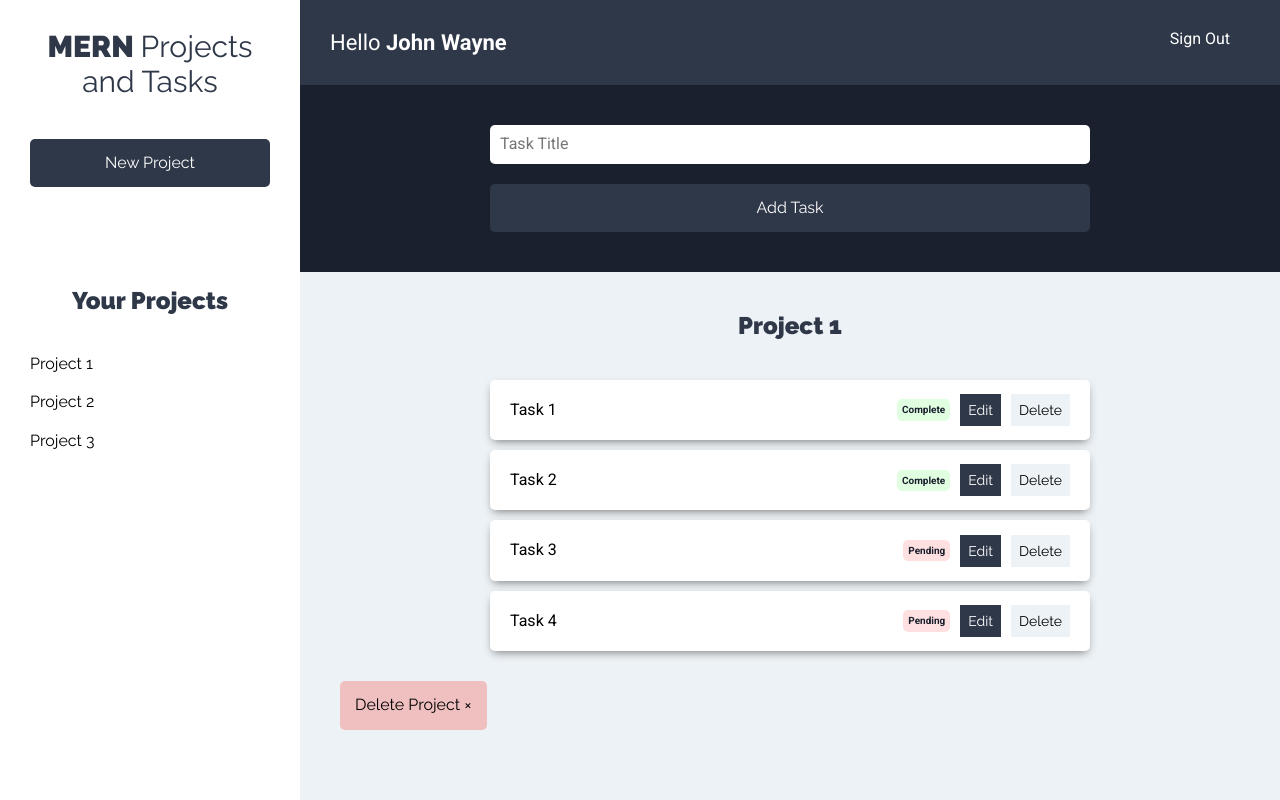
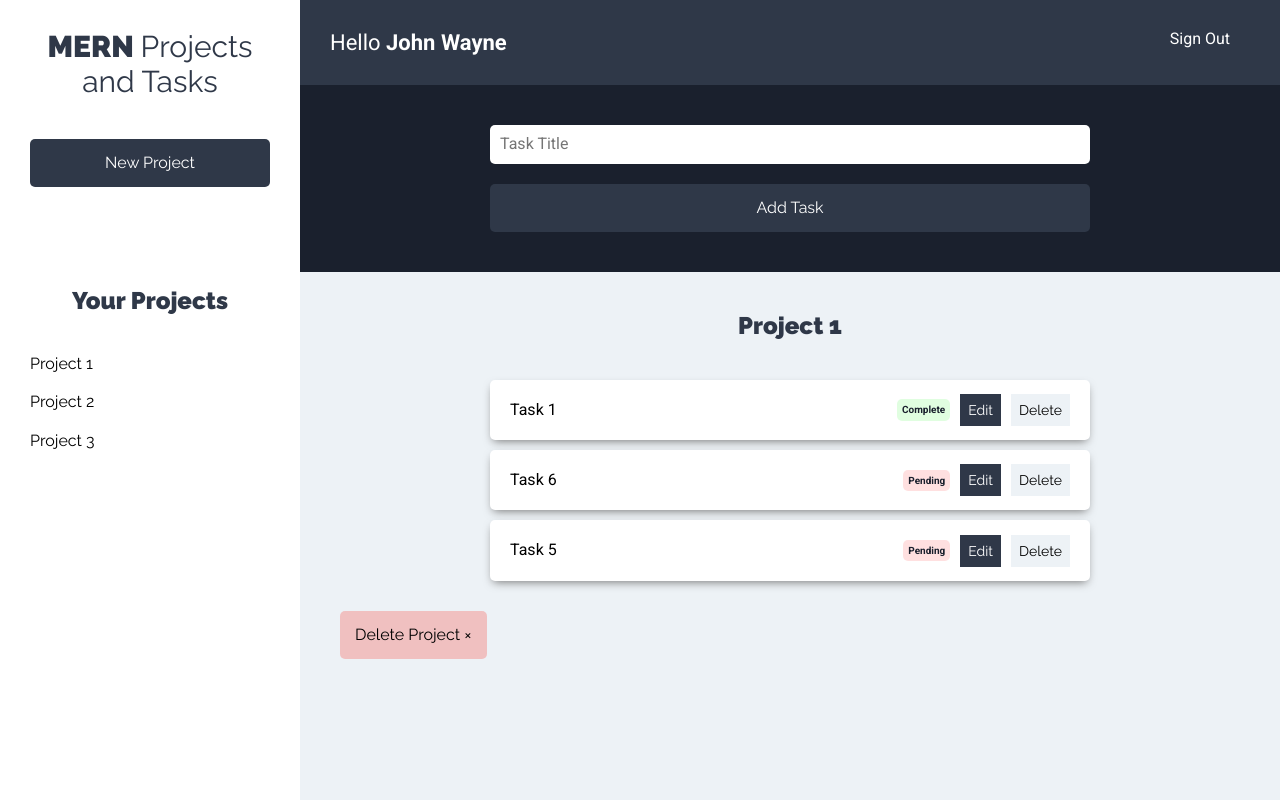
Before and after one commit to cristianortiz/MERN_Project, a React (Create React App) app in the folder client/: page /projects in a window 1280 px wide. Both pictures are taken after a click on the button "Project 1". Built offline with nearby package versions, Linux system fonts and the light colour scheme.

Commit message:
tasks context files; taskState, taksReducer, taksContext, initial setup and taskState functions and props to get all tasks created and filter the tasks of a specific project based on their id

```diff
--- a/client/src/App.js
+++ b/client/src/App.js
@@ -4,10 +4,12 @@ import Login from "./components/auth/Login";
 import Register from "./components/auth/Register";
 import Projects from "./components/projects/Projects";
 import ProjecState from "./context/projects/projectState";
+import TaskState from "./context/tasks/taskState";
 function App() {
   //inside Route component the routes of the app
   return (
     <ProjecState>
+      <TaskState>
         <Router>
           <Switch>
             <Route exact path="/" component={Login} />
@@ -15,6 +17,7 @@ function App() {
             <Route exact path="/projects" component={Projects} />
           </Switch>
         </Router>
+      </TaskState>
     </ProjecState>
   );
 }
--- a/client/src/components/projects/SingleProject.js
+++ b/client/src/components/projects/SingleProject.js
@@ -1,14 +1,25 @@
 import React, { useContext } from "react";
 import ProjectContext from "../../context/projects/projectContext";
+import TaskContext from "../../context/tasks/taskContext";
 const SingleProject = ({ project }) => {
   //get projectState props and functions through ProjectContext
   const projectContext = useContext(ProjectContext);
   const { activeProject } = projectContext;
 
+  //get TaskState props and functions through TaskContext
+  const taskContext = useContext(TaskContext);
+  const { getTasks } = taskContext;
+
+  //function to set a project as active and get their tasks
+  const getActiveProject = (id) => {
+    activeProject(id); //set as the active project based on the id
+    getTasks(id); //get their list of tasks
+  };
+
   return (
     <li>
       <button
-        onClick={() => activeProject(project.id)}
+        onClick={() => getActiveProject(project.id)}
         type="button"
         className="btn btn-blank"
       >
--- a/client/src/components/tasks/TasksList.js
+++ b/client/src/components/tasks/TasksList.js
@@ -1,11 +1,17 @@
 import React, { Fragment, useContext } from "react";
 import ProjectContext from "../../context/projects/projectContext";
+import TaskContext from "../../context/tasks/taskContext";
 import SingleTask from "./SingleTask";
 const TasksList = () => {
   //using projectContext to use their props and functions
   const projectsContext = useContext(ProjectContext);
   //destructruring active_project, deleteProject from projectcontext
   const { active_project, deleteProject } = projectsContext;
+
+  //---get taskState to use their props and functions through taskContext--
+  const taskContext = useContext(TaskContext);
+  const { tasks_project } = taskContext;
+
   //if there is no project selected or clicked previously
   if (!active_project) return <h2>Select a Project</h2>;
   //the project in which the user makes click, are flagged as active, and now is the selected to show its data
@@ -17,22 +23,14 @@ const TasksList = () => {
     deleteProject(project_selected.id);
   };
 
-  //test tasks array
-  const tasks = [
-    { task_name: "Task 1", state: true },
-    { task_name: "Task 2", state: true },
-    { task_name: "Task 3", state: false },
-    { task_name: "Task 4", state: false },
-  ];
-
   return (
     <Fragment>
       <h2>{project_selected.proj_name}</h2>
       <ul className="list-tasks">
-        {tasks.length === 0 ? (
+        {tasks_project.length === 0 ? (
           <li className="task">No Tasks Created</li>
         ) : (
-          tasks.map((task) => <SingleTask task={task} />)
+          tasks_project.map((task) => <SingleTask task={task} />)
         )}
       </ul>
       <button
--- /dev/null
+++ b/client/src/context/tasks/taskContext.js
@@ -0,0 +1,5 @@
+import { createContext } from "react";
+
+const TaskContext = createContext();
+
+export default TaskContext;
--- /dev/null
+++ b/client/src/context/tasks/taskReducer.js
@@ -0,0 +1,16 @@
+import { TASKS_PROJECT } from "../../types";
+
+export default (state, action) => {
+  switch (action.type) {
+    case TASKS_PROJECT:
+      return {
+        ...state, //copy of actual taskState
+        tasks_project: state.tasks.filter(
+          //filter in all tasks those who belongs to a specific id project
+          (task) => task.id_project === action.payload
+        ),
+      };
+    default:
+      return state;
+  }
+};
--- /dev/null
+++ b/client/src/context/tasks/taskState.js
@@ -0,0 +1,49 @@
+import React, { useReducer } from "react";
+import TaskReducer from "./taskReducer";
+import TaskContext from "./taskContext";
+import { TASKS_PROJECT } from "../../types";
+
+const TaskState = (props) => {
+  const initialState = {
+    tasks: [
+      { task_name: "Task 1", state: true, id_project: 1 },
+      { task_name: "Task 2", state: true, id_project: 2 },
+      { task_name: "Task 3", state: false, id_project: 3 },
+      { task_name: "Task 23", state: false, id_project: 4 },
+      { task_name: "Task 33", state: false, id_project: 3 },
+      { task_name: "Task 43", state: false, id_project: 2 },
+      { task_name: "Task 6", state: false, id_project: 1 },
+      { task_name: "Task 7", state: false, id_project: 4 },
+      { task_name: "Task 9", state: false, id_project: 2 },
+      { task_name: "Task 5", state: false, id_project: 1 },
+      { task_name: "Task 11", state: false, id_project: 4 },
+      { task_name: "Task 12", state: false, id_project: 3 },
+    ],
+    tasks_project: null,
+  };
+
+  //dispatch and state
+  const [state, dispatch] = useReducer(TaskReducer, initialState);
+
+  //----------Taks Dispatch functions----------------------------
+  //get the tasks related to a specific project
+  const getTasks = (id_project) => {
+    dispatch({
+      type: TASKS_PROJECT,
+      payload: id_project, //id will be the action.payload value in taskReducer
+    });
+  };
+
+  return (
+    <TaskContext.Provider
+      value={{
+        tasks: state.tasks, //all the tasks created
+        tasks_project: state.tasks_project, //tasks of a specific project
+        getTasks, //get the list of taks of a specific project
+      }}
+    >
+      {props.children}
+    </TaskContext.Provider>
+  );
+};
+export default TaskState;
--- a/client/src/types/index.js
+++ b/client/src/types/index.js
@@ -9,3 +9,9 @@ export const VALIDATE_FORM = "VALIDATE_FORM";
 //flag a project in active mode
 export const ACTIVE_PROJECT = "ACTIVE_PROJECT";
 export const DELETE_PROJECT = "DELETE_PROJECT";
+
+/*-------------------------------------------------------
+Types for tasks related dispatch functions---------------*/
+
+//get the list of tasks associated whit a a project id
+export const TASKS_PROJECT = "TASKS_PROJECT";
```
Lines whose indentation alone changed are shown as unchanged.
